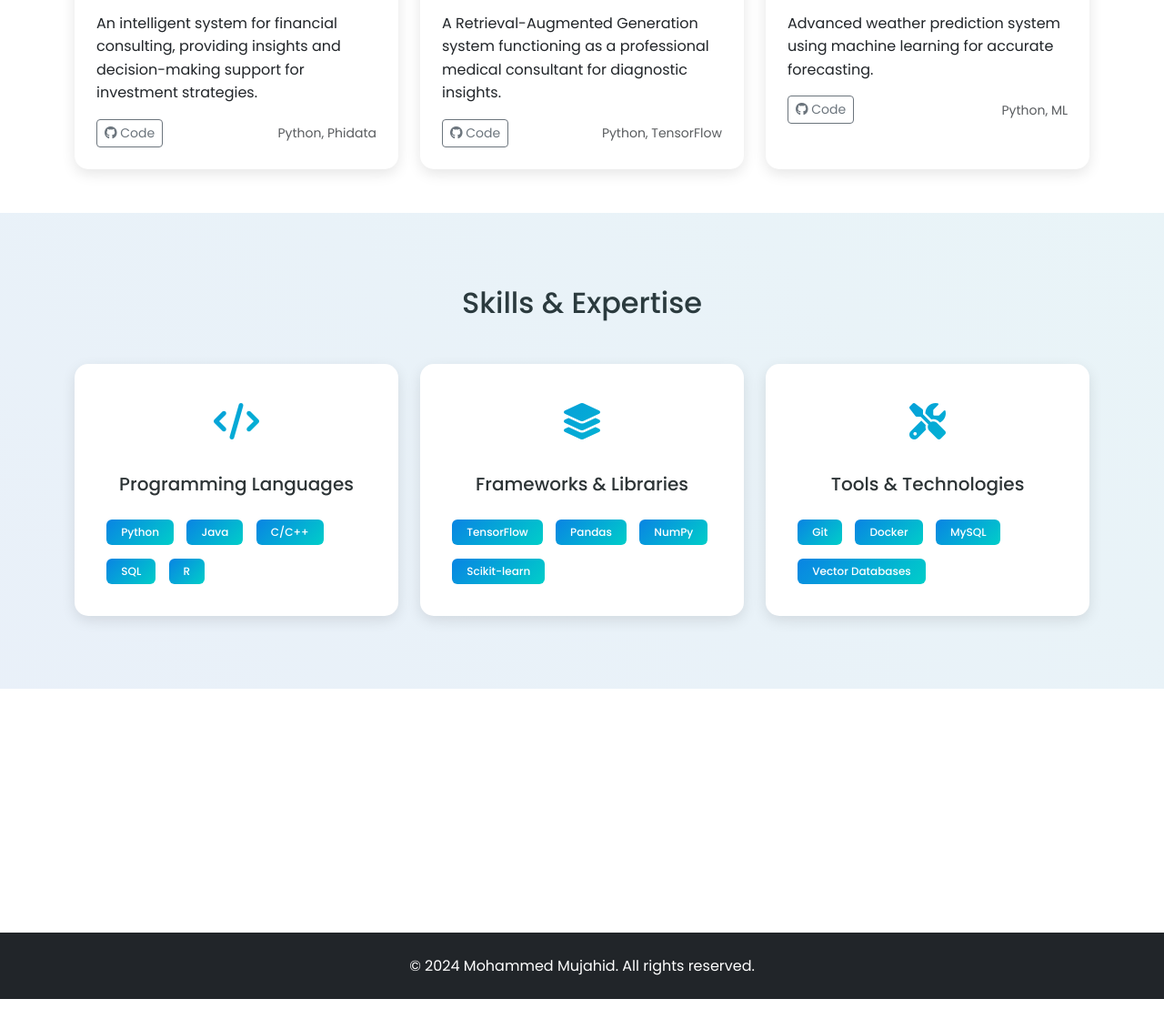
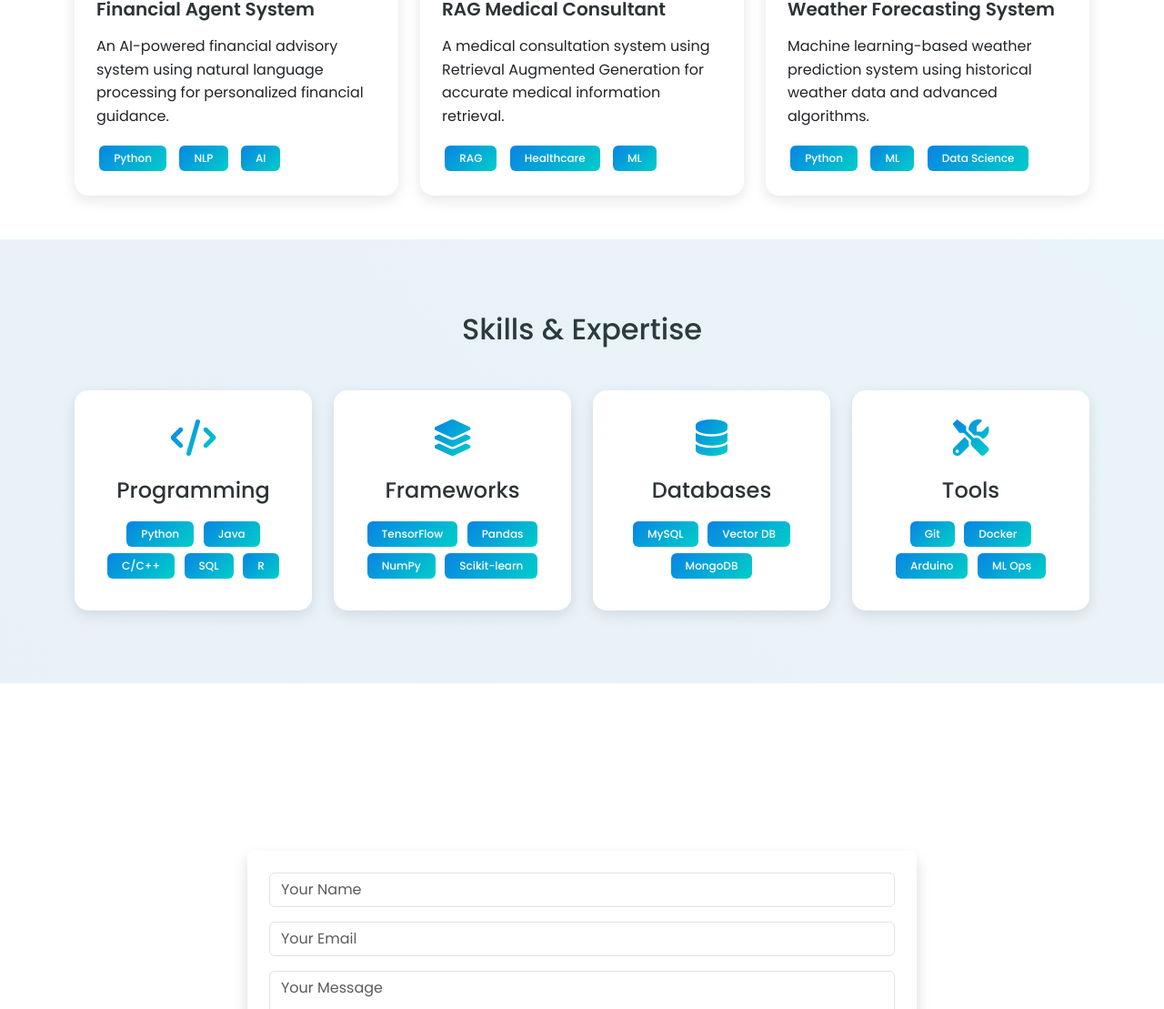
Before and after one commit to mujahid027/mohammed-mujahid-portfolio, a plain HTML site: page index.html in a window 1280 px wide. Shown: the part 1691-2800 px from the top of the page at 91% size. Drawn offline with nearby package versions, Linux system fonts and the light colour scheme.

Commit message:
Add contact section

```diff
--- a/index.html
+++ b/index.html
@@ -3,28 +3,24 @@
 <head>
     <meta charset="UTF-8">
     <meta name="viewport" content="width=device-width, initial-scale=1.0">
-    <title>Mohammed Mujahid | AI & ML Engineer</title>
-    <!-- Bootstrap 5 CSS -->
+    <title>Mohammed Mujahid - AI & ML Engineer</title>
     <link href="https://cdn.jsdelivr.net/npm/bootstrap@5.3.0/dist/css/bootstrap.min.css" rel="stylesheet">
-    <!-- Font Awesome -->
-    <link rel="stylesheet" href="https://cdnjs.cloudflare.com/ajax/libs/font-awesome/6.4.0/css/all.min.css">
-    <!-- Google Fonts -->
+    <link href="https://cdnjs.cloudflare.com/ajax/libs/font-awesome/6.0.0/css/all.min.css" rel="stylesheet">
     <link href="https://fonts.googleapis.com/css2?family=Poppins:wght@300;400;500;600;700&display=swap" rel="stylesheet">
-    <!-- Custom CSS -->
-    <link rel="stylesheet" href="css/style.css">
+    <link href="css/style.css" rel="stylesheet">
 </head>
 <body>
     <!-- Navigation -->
-    <nav class="navbar navbar-expand-lg navbar-dark bg-dark fixed-top">
+    <nav class="navbar navbar-expand-lg navbar-dark fixed-top">
         <div class="container">
-            <a class="navbar-brand fw-bold" href="#home">Mohammed Mujahid</a>
-            <button class="navbar-toggler" type="button" data-bs-toggle="collapse" data-bs-target="#navbarNav" aria-controls="navbarNav" aria-expanded="false" aria-label="Toggle navigation">
+            <a class="navbar-brand" href="#home">Mohammed Mujahid</a>
+            <button class="navbar-toggler" type="button" data-bs-toggle="collapse" data-bs-target="#navbarNav">
                 <span class="navbar-toggler-icon"></span>
             </button>
             <div class="collapse navbar-collapse" id="navbarNav">
                 <ul class="navbar-nav ms-auto">
                     <li class="nav-item">
-                        <a class="nav-link active" href="#home">Home</a>
+                        <a class="nav-link" href="#home">Home</a>
                     </li>
                     <li class="nav-item">
                         <a class="nav-link" href="#about">About</a>
@@ -44,41 +40,34 @@
     </nav>
 
     <!-- Hero Section -->
-    <section class="hero" id="home">
+    <section id="home" class="hero">
         <div class="container">
-            <div class="row align-items-center hero-content">
-                <div class="col-lg-6 animate-up">
-                    <h1 class="mb-4">AI & ML Engineer</h1>
-                    <p class="lead mb-4">Transforming ideas into intelligent solutions through AI and Machine Learning innovation.</p>
-                    <div class="d-flex gap-3">
-                        <a href="#projects" class="btn btn-light btn-lg">View Projects</a>
-                        <a href="#contact" class="btn btn-outline-light btn-lg">Get in Touch</a>
-                    </div>
-                </div>
-                <div class="col-lg-6 animate-up" style="animation-delay: 0.2s;">
-                    <img src="images/hero-illustration.svg" alt="AI Illustration" class="img-fluid">
+            <div class="row align-items-center">
+                <div class="col-lg-8 mx-auto text-center hero-content">
+                    <h1 class="animate-up">AI & ML Engineer</h1>
+                    <p class="animate-up">Transforming ideas into intelligent solutions through AI & Machine Learning</p>
+                    <a href="#projects" class="btn btn-light btn-lg animate-up">View My Work</a>
                 </div>
             </div>
         </div>
     </section>
 
     <!-- About Section -->
-    <section class="about-section py-5 bg-light" id="about">
+    <section id="about" class="about-section">
         <div class="container">
             <div class="row align-items-center">
-                <div class="col-lg-5 col-md-6 mb-4 mb-md-0">
-                    <div class="about-img-container">
-                        <img src="images/profile.jpg" alt="Mohammed Mujahid" class="img-fluid rounded-3 about-img">
+                <div class="col-lg-6 animate-up">
+                    <h2 class="mb-4">About Me</h2>
+                    <p>I am an AI & ML Engineer with a passion for developing innovative solutions using artificial intelligence and machine learning technologies. My journey began in Mechanical Engineering, but my fascination with AI led me to transition into this exciting field.</p>
+                    <p>Currently pursuing B.E in AI & ML at MJCET (2022-2025), I have developed various projects that demonstrate my expertise in AI, machine learning, and data science. My background in Mechanical Engineering from Government Polytechnic College (2019-2022) gives me a unique perspective in problem-solving.</p>
+                    <div class="mt-4">
+                        <a href="#contact" class="btn btn-primary me-3">Get in Touch</a>
+                        <a href="#projects" class="btn btn-outline-primary">View Projects</a>
                     </div>
                 </div>
-                <div class="col-lg-7 col-md-6">
-                    <h2 class="section-title">About Me</h2>
-                    <p class="lead">BE graduate in AI & ML passionate about developing intelligent systems and data-driven solutions.</p>
-                    <p>I'm completing my undergraduate degree in AI & ML from MJCET in June 2025. Having transitioned from Mechanical Engineering to AI & ML, I've developed expertise in Python, Java, TensorFlow, and Pandas while building projects like Financial Agent Systems, RAG Medical Consultants, and Weather Forecasting models.</p>
-                    <p>My approach combines technical expertise with problem-solving abilities, continuously learning and exploring emerging technologies to stay at the forefront of AI advancements.</p>
-                    <div class="mt-4">
-                        <a href="#contact" class="btn btn-primary me-3">Get in Touch</a>
-                        <a href="files/resume.pdf" class="btn btn-outline-dark" target="_blank">Download Resume</a>
+                <div class="col-lg-6 animate-up">
+                    <div class="about-img-container">
+                        <img src="https://via.placeholder.com/600x400" alt="About Me" class="img-fluid about-img">
                     </div>
                 </div>
             </div>
@@ -86,60 +75,51 @@
     </section>
 
     <!-- Projects Section -->
-    <section class="py-5" id="projects">
+    <section id="projects" class="py-5">
         <div class="container">
             <h2 class="text-center mb-5">Featured Projects</h2>
             <div class="row g-4">
                 <!-- Financial Agent System -->
-                <div class="col-md-4 animate-up">
+                <div class="col-md-6 col-lg-4 animate-up">
                     <div class="card h-100">
-                        <img src="images/project1.svg" class="card-img-top" alt="Financial Agent System">
+                        <img src="https://via.placeholder.com/400x300" class="card-img-top" alt="Financial Agent System">
                         <div class="card-body">
                             <h5 class="card-title">Financial Agent System</h5>
-                            <p class="card-text">An intelligent system for financial consulting, providing insights and decision-making support for investment strategies.</p>
-                            <div class="d-flex justify-content-between align-items-center">
-                                <div class="btn-group">
-                                    <a href="https://github.com/mujahid027" class="btn btn-sm btn-outline-secondary" target="_blank">
-                                        <i class="fab fa-github"></i> Code
-                                    </a>
-                                </div>
-                                <small class="text-muted">Python, Phidata</small>
+                            <p class="card-text">An AI-powered financial advisory system using natural language processing for personalized financial guidance.</p>
+                            <div class="d-flex gap-2">
+                                <span class="badge bg-primary">Python</span>
+                                <span class="badge bg-primary">NLP</span>
+                                <span class="badge bg-primary">AI</span>
                             </div>
                         </div>
                     </div>
                 </div>
                 <!-- RAG Medical Consultant -->
-                <div class="col-md-4 animate-up" style="animation-delay: 0.2s;">
+                <div class="col-md-6 col-lg-4 animate-up">
                     <div class="card h-100">
-                        <img src="images/project2.svg" class="card-img-top" alt="RAG Medical Consultant">
+                        <img src="https://via.placeholder.com/400x300" class="card-img-top" alt="RAG Medical Consultant">
                         <div class="card-body">
                             <h5 class="card-title">RAG Medical Consultant</h5>
-                            <p class="card-text">A Retrieval-Augmented Generation system functioning as a professional medical consultant for diagnostic insights.</p>
-                            <div class="d-flex justify-content-between align-items-center">
-                                <div class="btn-group">
-                                    <a href="https://github.com/mujahid027" class="btn btn-sm btn-outline-secondary" target="_blank">
-                                        <i class="fab fa-github"></i> Code
-                                    </a>
-                                </div>
-                                <small class="text-muted">Python, TensorFlow</small>
+                            <p class="card-text">A medical consultation system using Retrieval Augmented Generation for accurate medical information retrieval.</p>
+                            <div class="d-flex gap-2">
+                                <span class="badge bg-primary">RAG</span>
+                                <span class="badge bg-primary">Healthcare</span>
+                                <span class="badge bg-primary">ML</span>
                             </div>
                         </div>
                     </div>
                 </div>
                 <!-- Weather Forecasting System -->
-                <div class="col-md-4 animate-up" style="animation-delay: 0.3s;">
+                <div class="col-md-6 col-lg-4 animate-up">
                     <div class="card h-100">
-                        <img src="images/project3.svg" class="card-img-top" alt="Weather Forecasting System">
+                        <img src="https://via.placeholder.com/400x300" class="card-img-top" alt="Weather Forecasting System">
                         <div class="card-body">
                             <h5 class="card-title">Weather Forecasting System</h5>
-                            <p class="card-text">Advanced weather prediction system using machine learning for accurate forecasting.</p>
-                            <div class="d-flex justify-content-between align-items-center">
-                                <div class="btn-group">
-                                    <a href="https://github.com/mujahid027" class="btn btn-sm btn-outline-secondary" target="_blank">
-                                        <i class="fab fa-github"></i> Code
-                                    </a>
-                                </div>
-                                <small class="text-muted">Python, ML</small>
+                            <p class="card-text">Machine learning-based weather prediction system using historical weather data and advanced algorithms.</p>
+                            <div class="d-flex gap-2">
+                                <span class="badge bg-primary">Python</span>
+                                <span class="badge bg-primary">ML</span>
+                                <span class="badge bg-primary">Data Science</span>
                             </div>
                         </div>
                     </div>
@@ -149,53 +129,59 @@
     </section>
 
     <!-- Skills Section -->
-    <section class="skills-section" id="skills">
+    <section id="skills" class="skills-section">
         <div class="container">
             <h2 class="text-center mb-5">Skills & Expertise</h2>
             <div class="row g-4">
                 <!-- Programming Languages -->
-                <div class="col-md-4 animate-up">
-                    <div class="skill-card h-100">
-                        <div class="skill-icon">
-                            <i class="fas fa-code"></i>
-                        </div>
-                        <h3 class="h5 mb-4">Programming Languages</h3>
-                        <div class="d-flex flex-wrap gap-2">
-                            <span class="badge bg-secondary">Python</span>
-                            <span class="badge bg-secondary">Java</span>
-                            <span class="badge bg-secondary">C/C++</span>
-                            <span class="badge bg-secondary">SQL</span>
-                            <span class="badge bg-secondary">R</span>
+                <div class="col-md-6 col-lg-3 animate-up">
+                    <div class="skill-card">
+                        <i class="fas fa-code skill-icon"></i>
+                        <h4>Programming</h4>
+                        <div class="mt-3">
+                            <span class="badge">Python</span>
+                            <span class="badge">Java</span>
+                            <span class="badge">C/C++</span>
+                            <span class="badge">SQL</span>
+                            <span class="badge">R</span>
                         </div>
                     </div>
                 </div>
                 <!-- Frameworks & Libraries -->
-                <div class="col-md-4 animate-up" style="animation-delay: 0.2s;">
-                    <div class="skill-card h-100">
-                        <div class="skill-icon">
-                            <i class="fas fa-layer-group"></i>
-                        </div>
-                        <h3 class="h5 mb-4">Frameworks & Libraries</h3>
-                        <div class="d-flex flex-wrap gap-2">
-                            <span class="badge bg-secondary">TensorFlow</span>
-                            <span class="badge bg-secondary">Pandas</span>
-                            <span class="badge bg-secondary">NumPy</span>
-                            <span class="badge bg-secondary">Scikit-learn</span>
+                <div class="col-md-6 col-lg-3 animate-up">
+                    <div class="skill-card">
+                        <i class="fas fa-layer-group skill-icon"></i>
+                        <h4>Frameworks</h4>
+                        <div class="mt-3">
+                            <span class="badge">TensorFlow</span>
+                            <span class="badge">Pandas</span>
+                            <span class="badge">NumPy</span>
+                            <span class="badge">Scikit-learn</span>
                         </div>
                     </div>
                 </div>
-                <!-- Tools & Technologies -->
-                <div class="col-md-4 animate-up" style="animation-delay: 0.3s;">
-                    <div class="skill-card h-100">
-                        <div class="skill-icon">
-                            <i class="fas fa-tools"></i>
+                <!-- Databases -->
+                <div class="col-md-6 col-lg-3 animate-up">
+                    <div class="skill-card">
+                        <i class="fas fa-database skill-icon"></i>
+                        <h4>Databases</h4>
+                        <div class="mt-3">
+                            <span class="badge">MySQL</span>
+                            <span class="badge">Vector DB</span>
+                            <span class="badge">MongoDB</span>
                         </div>
-                        <h3 class="h5 mb-4">Tools & Technologies</h3>
-                        <div class="d-flex flex-wrap gap-2">
-                            <span class="badge bg-secondary">Git</span>
-                            <span class="badge bg-secondary">Docker</span>
-                            <span class="badge bg-secondary">MySQL</span>
-                            <span class="badge bg-secondary">Vector Databases</span>
+                    </div>
+                </div>
+                <!-- Tools -->
+                <div class="col-md-6 col-lg-3 animate-up">
+                    <div class="skill-card">
+                        <i class="fas fa-tools skill-icon"></i>
+                        <h4>Tools</h4>
+                        <div class="mt-3">
+                            <span class="badge">Git</span>
+                            <span class="badge">Docker</span>
+                            <span class="badge">Arduino</span>
+                            <span class="badge">ML Ops</span>
                         </div>
                     </div>
                 </div>
@@ -204,21 +190,41 @@
     </section>
 
     <!-- Contact Section -->
-    <section class="py-5 bg-gradient" id="contact">
-        <div class="container text-center">
+    <section id="contact" class="py-5 bg-gradient">
+        <div class="container">
             <div class="row justify-content-center">
-                <div class="col-lg-8 animate-up">
-                    <h2 class="mb-4">Let's Work Together</h2>
-                    <p class="lead mb-4">Have a project in mind? I'd love to help you bring it to life.</p>
-                    <div class="social-links mt-4">
-                        <a href="https://github.com/mujahid027" class="text-white me-3" target="_blank">
-                            <i class="fab fa-github fa-2x"></i>
+                <div class="col-lg-8 text-center">
+                    <h2 class="mb-4">Get In Touch</h2>
+                    <p class="mb-5">Feel free to reach out for collaborations or just a friendly hello!</p>
+                </div>
+            </div>
+            <div class="row justify-content-center">
+                <div class="col-lg-8">
+                    <form id="contact-form" class="bg-white p-4 rounded-3 shadow">
+                        <div class="mb-3">
+                            <input type="text" class="form-control" placeholder="Your Name" required>
+                        </div>
+                        <div class="mb-3">
+                            <input type="email" class="form-control" placeholder="Your Email" required>
+                        </div>
+                        <div class="mb-3">
+                            <textarea class="form-control" rows="5" placeholder="Your Message" required></textarea>
+                        </div>
+                        <button type="submit" class="btn btn-primary w-100">Send Message</button>
+                    </form>
+                </div>
+            </div>
+            <div class="row mt-5">
+                <div class="col-12 text-center">
+                    <div class="social-links">
+                        <a href="https://github.com/mujahid027" target="_blank" class="text-white">
+                            <i class="fab fa-github"></i>
                         </a>
-                        <a href="https://linkedin.com/in/mohammed-mujahid-282145262" class="text-white me-3" target="_blank">
-                            <i class="fab fa-linkedin fa-2x"></i>
+                        <a href="https://linkedin.com/in/your-profile" target="_blank" class="text-white">
+                            <i class="fab fa-linkedin"></i>
                         </a>
                         <a href="mailto:your.email@example.com" class="text-white">
-                            <i class="fas fa-envelope fa-2x"></i>
+                            <i class="fas fa-envelope"></i>
                         </a>
                     </div>
                 </div>
@@ -227,19 +233,14 @@
     </section>
 
     <!-- Footer -->
-    <footer class="bg-dark text-white py-4">
-        <div class="container">
-            <div class="row">
-                <div class="col-12 text-center">
-                    <p class="mb-0">&copy; 2024 Mohammed Mujahid. All rights reserved.</p>
-                </div>
-            </div>
+    <footer class="py-4 bg-dark text-white">
+        <div class="container text-center">
+            <p class="mb-0">&copy; 2024 Mohammed Mujahid. All rights reserved.</p>
         </div>
     </footer>
 
-    <!-- Bootstrap 5 JS Bundle with Popper -->
+    <!-- Scripts -->
     <script src="https://cdn.jsdelivr.net/npm/bootstrap@5.3.0/dist/js/bootstrap.bundle.min.js"></script>
-    <!-- Custom JS -->
     <script src="js/main.js"></script>
 </body>
 </html>
```
